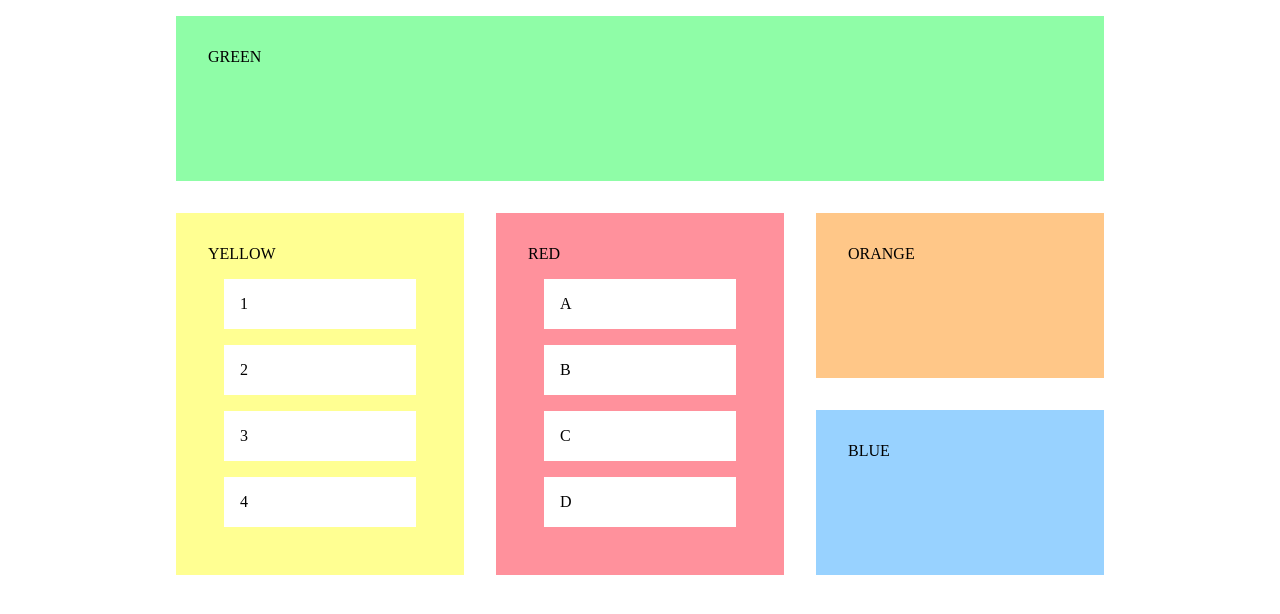
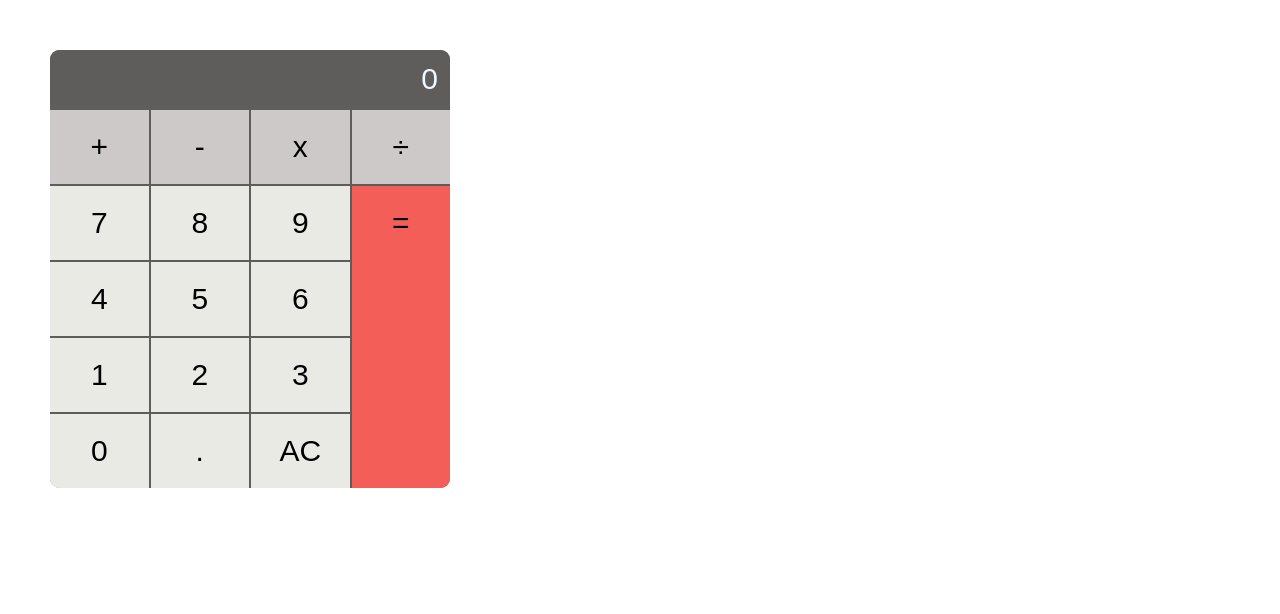
Before and after one commit to antoninodarpa/CSS_Darpa, a plain HTML site: page index.html in a window 1280 px wide. Drawn offline with Linux system fonts and the light colour scheme.

Commit message:
init grid

```diff
--- a/index.html
+++ b/index.html
@@ -1,43 +1,32 @@
 <!DOCTYPE html>
 <html lang="en">
-
 <head>
-  <meta charset="UTF-8">
-  <meta http-equiv="X-UA-Compatible" content="IE=edge">
-  <meta name="viewport" content="width=device-width, initial-scale=1.0">
-  <title>Blocks</title>
-  <link rel="stylesheet" href="start.css">
-  <link rel="stylesheet" href="style.css">
+    <meta charset="UTF-8">
+    <meta http-equiv="X-UA-Compatible" content="IE=edge">
+    <meta name="viewport" content="width=device-width, initial-scale=1.0">
+    <title>Document</title>
+    <link rel="stylesheet" href="style.css">
 </head>
-
 <body>
-  <section id="green">
-    <p>GREEN</p>
-  </section>
-  <section id="yellow">
-    <p>YELLOW</p>
-    <ul>
-      <li>1</li>
-      <li>2</li>
-      <li>3</li>
-      <li>4</li>
-    </ul>
-  </section>
-  <section id="orange">
-    <p>ORANGE</p>
-  </section>
-  <section id="red">
-    <p>RED</p>
-    <ul>
-      <li>A</li>
-      <li>B</li>
-      <li>C</li>
-      <li>D</li>
-    </ul>
-  </section>
-  <section id="blue">
-    <p>BLUE</p>
-  </section>
+    <div class="calcolatrice">
+        <div class="box1 tasto">0</div>
+        <div class="box2 tasto">+</div>
+        <div class="box3 tasto">-</div>
+        <div class="box4 tasto">x</div>
+        <div class="box5 tasto">÷</div>
+        <div class="box6 tasto">7</div>
+        <div class="box7 tasto">8</div>
+        <div class="box8 tasto">9</div>
+        <div class="box9 tasto">=</div>
+        <div class="box10 tasto">4</div>
+        <div class="box11 tasto">5</div>
+        <div class="box12 tasto">6</div>
+        <div class="box13 tasto">1</div>
+        <div class="box14 tasto">2</div>
+        <div class="box15 tasto">3</div>
+        <div class="box16 tasto">0</div>
+        <div class="box17 tasto">.</div>
+        <div class="box18 tasto">AC</div>
+    </div>
 </body>
-
 </html>
--- a/start.css
+++ /dev/null
@@ -1,26 +0,0 @@
-* {
-    box-sizing: border-box;
-    padding: 0;
-    margin: 0;
-  }
-
-  body {
-    display: grid;
-    grid-template-columns: 1fr 1fr 1fr;
-    grid-template-rows: 1fr 1fr 1fr 1fr 1fr;
-  }
-
-  #green {
-    grid-column: 1/4;
-    grid-row: 1/2;
-  }
-
-  #yellow {
-    grid-column: 1/2;
-    grid-row: 2/4;
-  }
-
-  #red {
-    grid-column: 2/3;
-    grid-row: 2/4;
-  }
--- a/style.css
+++ b/style.css
@@ -1,40 +1,118 @@
-body {
-  width: 60em;
-  margin: 0 auto;
+* {
+  box-sizing: border-box;
+  padding: 0;
+  margin: 0;
 }
 
-section {
-  padding: 2em;
-  margin: 1em;
+.calcolatrice {
+  margin: 50px;
+  display: grid;
+  background-color: rgb(95, 92, 92);
+  font-family: Arial, Helvetica, sans-serif;
+  font-size: 30px;
+  grid-template-columns: repeat(4, 1fr);
+  gap: 2px;
+  text-align: center;
+  width: 400px;
+  border-radius: 10px;
 }
 
-#green {
-  background-color: #8ffda7;
+.tasto {
+  padding: 20px;
+  background-color: rgb(234, 234, 229);
 }
 
-#orange {
-  background-color: #ffc788;
+.box1 {
+  border-radius: 9px 9px 0 0;
+  background-color: rgb(95, 92, 92);
+  color: aliceblue;
+  text-align: end;
+  grid-column: 1/5;
+  padding: 12px;
+
 }
 
-#yellow {
-  background-color: #ffff92;
+.box2 {
+  background-color: rgb(206, 201, 201);
+  grid-column: 1/2;
 }
 
-#red {
-  background-color: #ff919c;
+.box3 {
+  background-color: rgb(206, 201, 201);
+  grid-column: 2/3;
 }
 
-#blue {
-  background-color: #98d2ff;
+.box4 {
+  background-color: rgb(206, 201, 201);
+  grid-column: 3/4;
 }
 
-ul {
-  padding: 0;
+.box5 {
+  background-color: rgb(206, 201, 201);
+  grid-column: 4/5;
 }
 
-li {
-  background-color: white;
-  padding: 1em;
-  display: block;
-  margin: 1em;
+.box6 {
+  grid-column: 1/2;
 }
+.box7 {
+  grid-column: 2/3;
+}
+
+.box8 {
+  grid-column: 3/4;
+}
+
+.box9 {
+  background-color: rgb(243, 94, 89);
+  border-radius: 0 0 9px 0;
+  grid-column: 4/5;
+  grid-row: 3/7;
+
+}
+
+.box10 {
+  grid-column: 1/2;
+  grid-row: 4/5;
+}
+
+.box11 {
+  grid-column: 2/3;
+  grid-row: 4/5;
+}
+
+.box12 {
+  grid-column: 3/4;
+  grid-row: 4/5;
+}
+
+.box13 {
+  grid-column: 1/2;
+  grid-row: 5/6;
+}
+
+.box14 {
+  grid-column: 2/3;
+  grid-row: 5/6;
+}
+
+.box15 {
+  grid-column: 3/4;
+  grid-row: 5/6;
+}
+
+.box16 {
+  border-radius: 0 0 0 9px;
+  grid-column: 1/2;
+  grid-row: 6/7;
+}
+
+.box17 {
+  grid-column: 2/3;
+  grid-row: 6/7;
+}
+
+.box18 {
+  grid-column: 3/4;
+  grid-row: 6/7;
+}
```
Also changed, not shown: 1 other file.
